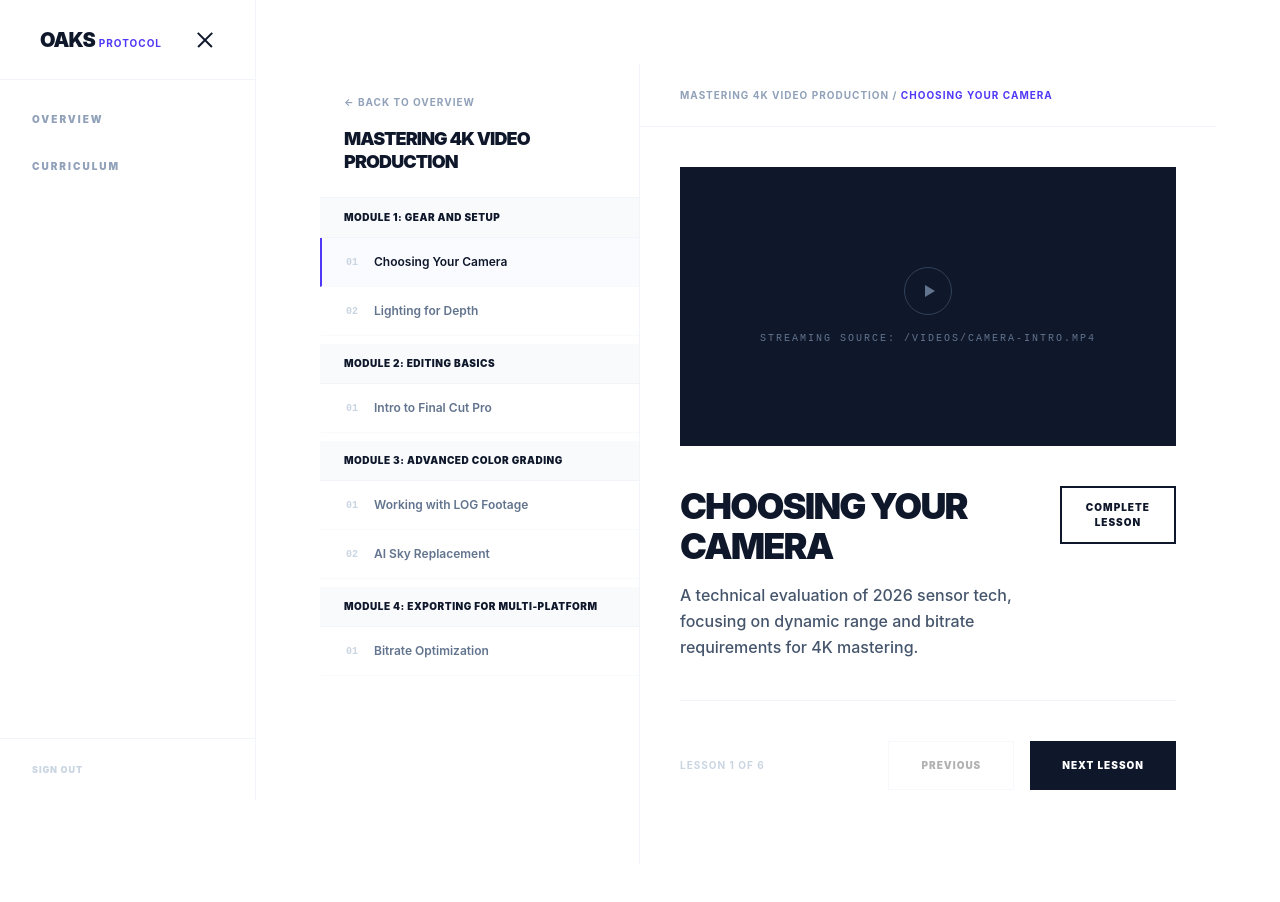
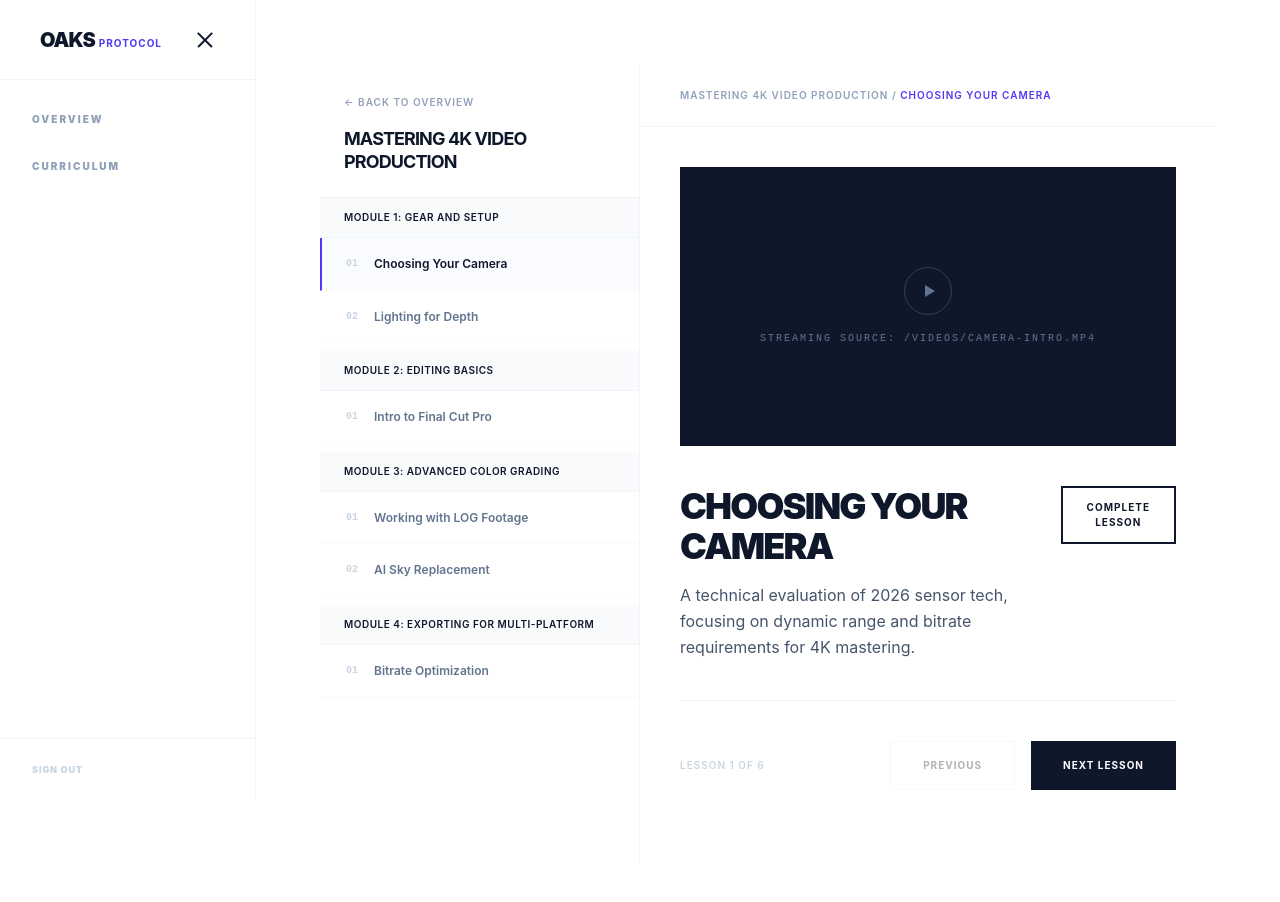
Before and after one commit to Akbar-Widya/react-routing, a React (Vite) app: page /dashboard/player/c-001 in a window 1280 px wide. Shown: the top 902 px of the page. Built offline with nearby package versions, Linux system fonts and the light colour scheme; sample sign-in values are in the browser's storage.

Commit message:
Update course player.

```diff
--- a/src/index.css
+++ b/src/index.css
@@ -1,6 +1,5 @@
 @import "tailwindcss";
-@import url("fonts.googleapis.com");
-
+@import url('https://fonts.googleapis.com/css2?family=Inter:ital,opsz,wght@0,14..32,100..900;1,14..32,100..900&family=Poppins:ital,wght@0,100;0,200;0,300;0,400;0,500;0,600;0,700;0,800;0,900;1,100;1,200;1,300;1,400;1,500;1,600;1,700;1,800;1,900&display=swap');
 @theme {
   --font-sans: "Inter", system-ui, sans-serif;
   --font-mono: "JetBrains Mono", monospace;
--- a/src/layouts/DashboardLayout.jsx
+++ b/src/layouts/DashboardLayout.jsx
@@ -100,7 +100,7 @@ export default function DashboardLayout() {
 
         {/* Content Container */}
         <div className={`flex-1 overflow-y-auto ${!sidebarOpen ? 'pt-24' : 'pt-0'} lg:p-16 transition-all duration-300`}>
-          <div className={`${sidebarOpen ? "max-w-5xl" : "max-w-full"} mx-auto px-6 lg:px-0 transition-all duration-500`}>
+          <div className={`${sidebarOpen ? "max-w-8xl" : "max-w-full"} mx-auto px-6 lg:px-0 transition-all duration-500`}>
             <Outlet />
           </div>
         </div>
--- a/src/pages/dashboard/CoursePlayer.jsx
+++ b/src/pages/dashboard/CoursePlayer.jsx
@@ -65,11 +65,12 @@ export default function CoursePlayer() {
         <div className="p-6 border-b border-slate-100">
           <Link
             to={`/dashboard/courses/${courseId}`}
-            className="text-[10px] font-bold text-slate-400 uppercase tracking-widest hover:text-indigo-600 transition-colors"
+            className="text-[10px] font-semibold text-slate-400 uppercase tracking-widest hover:text-indigo-600 transition-colors"
           >
             ← Back to Overview
           </Link>
-          <h2 className="mt-4 text-lg font-black tracking-tighter text-slate-900 uppercase leading-tight">
+          {/* Softened header slightly from font-black to font-bold for the sidebar */}
+          <h2 className="mt-4 text-lg font-bold tracking-tighter text-slate-900 uppercase leading-tight">
             {courseData.title}
           </h2>
         </div>
@@ -78,7 +79,8 @@ export default function CoursePlayer() {
           {courseData.modules.map((module) => (
             <div key={module.id} className="mb-2">
               <div className="bg-slate-50 px-6 py-3 border-b border-slate-100">
-                <p className="text-[10px] font-black text-slate-900 uppercase tracking-wider">
+                {/* Softened Module Title */}
+                <p className="text-[10px] font-semibold text-slate-900 uppercase tracking-wider line-clamp-2">
                   {module.title}
                 </p>
               </div>
@@ -87,17 +89,17 @@ export default function CoursePlayer() {
                 <button
                   key={lesson.id}
                   onClick={() => setActiveLessonId(lesson.id)}
-                  className={`w-full flex items-center px-6 py-4 text-left border-b border-slate-50 transition-all ${
+                  className={`w-full flex items-start px-6 py-4 text-left border-b border-slate-50 transition-all ${
                     (activeLessonId || firstLessonId) === lesson.id
                       ? "bg-indigo-50/30 border-l-2 border-l-indigo-600"
                       : "hover:bg-slate-50 border-l-2 border-l-transparent"
                   }`}
                 >
-                  <span className="font-mono text-[10px] font-bold text-slate-300 mr-4">
+                  <span className="font-mono text-[10px] font-semibold text-slate-300 mr-4 mt-0.5">
                     {String(lesson.position).padStart(2, "0")}
                   </span>
                   <span
-                    className={`text-xs font-semibold ${
+                    className={`text-xs font-semibold line-clamp-2 leading-relaxed ${
                       activeLessonId === lesson.id
                         ? "text-slate-900"
                         : "text-slate-500"
@@ -106,7 +108,7 @@ export default function CoursePlayer() {
                     {lesson.title}
                   </span>
                   {completedLessons.includes(lesson.id) && (
-                    <span className="ml-auto text-indigo-600 text-xs font-bold">
+                    <span className="ml-auto text-indigo-600 text-xs font-semibold">
                       ✓
                     </span>
                   )}
@@ -120,7 +122,8 @@ export default function CoursePlayer() {
       {/* VIEWER: Lesson Content */}
       <main className="flex-1 flex flex-col bg-white">
         <div className="h-16 border-b border-slate-100 flex items-center px-10">
-          <p className="text-[10px] font-bold text-slate-400 uppercase tracking-widest">
+          {/* Breadcrumb style text softened */}
+          <p className="text-[10px] font-semibold text-slate-400 uppercase tracking-widest">
             {courseData.title} /{" "}
             <span className="text-indigo-600">{currentLesson?.title}</span>
           </p>
@@ -139,10 +142,12 @@ export default function CoursePlayer() {
             <div className="mt-10 border-b border-slate-100 pb-10">
               <div className="flex justify-between items-start">
                 <div className="max-w-2xl">
+                  {/* Kept Black here for a strong focal point */}
                   <h1 className="text-4xl font-black text-slate-900 tracking-tighter uppercase">
                     {currentLesson?.title}
                   </h1>
-                  <p className="mt-4 text-slate-600 leading-relaxed font-medium">
+                  {/* Softened body text weight */}
+                  <p className="mt-4 text-slate-600 leading-relaxed font-normal">
                     {currentLesson?.description ||
                       "No lesson summary provided."}
                   </p>
@@ -150,7 +155,7 @@ export default function CoursePlayer() {
 
                 <button
                   onClick={() => toggleComplete(currentLesson?.id)}
-                  className={`px-6 py-3 text-[10px] font-black uppercase tracking-widest border-2 transition-all ${
+                  className={`px-6 py-3 text-[10px] font-bold uppercase tracking-widest border-2 transition-all ${
                     completedLessons.includes(currentLesson?.id)
                       ? "bg-indigo-600 border-indigo-600 text-white"
                       : "border-slate-900 text-slate-900 hover:bg-slate-900 hover:text-white"
@@ -165,21 +170,21 @@ export default function CoursePlayer() {
 
             {/* Pagination */}
             <div className="py-10 flex gap-4 items-center justify-between">
-              <div className="text-[10px] font-bold text-slate-300 uppercase tracking-widest">
+              <div className="text-[10px] font-semibold text-slate-300 uppercase tracking-widest">
                 Lesson {currentIndex + 1} of {flatLessons.length}
               </div>
               <div className="flex gap-4">
                 <button
                   onClick={handlePrev}
                   disabled={currentIndex === 0}
-                  className="px-8 py-4 border border-slate-200 text-[10px] font-black uppercase tracking-widest hover:bg-slate-50 disabled:opacity-30 disabled:hover:bg-transparent transition-all"
+                  className="px-8 py-4 border border-slate-200 text-[10px] font-bold uppercase tracking-widest hover:bg-slate-50 disabled:opacity-30 disabled:hover:bg-transparent transition-all"
                 >
                   Previous
                 </button>
                 <button
                   onClick={handleNext}
                   disabled={currentIndex === flatLessons.length - 1}
-                  className="px-8 py-4 bg-slate-900 text-white text-[10px] font-black uppercase tracking-widest hover:bg-indigo-600 disabled:opacity-30 transition-all"
+                  className="px-8 py-4 bg-slate-900 text-white text-[10px] font-bold uppercase tracking-widest hover:bg-indigo-600 disabled:opacity-30 transition-all"
                 >
                   Next Lesson
                 </button>
@@ -189,5 +194,5 @@ export default function CoursePlayer() {
         </div>
       </main>
     </div>
-  );
+  )
 }
```
